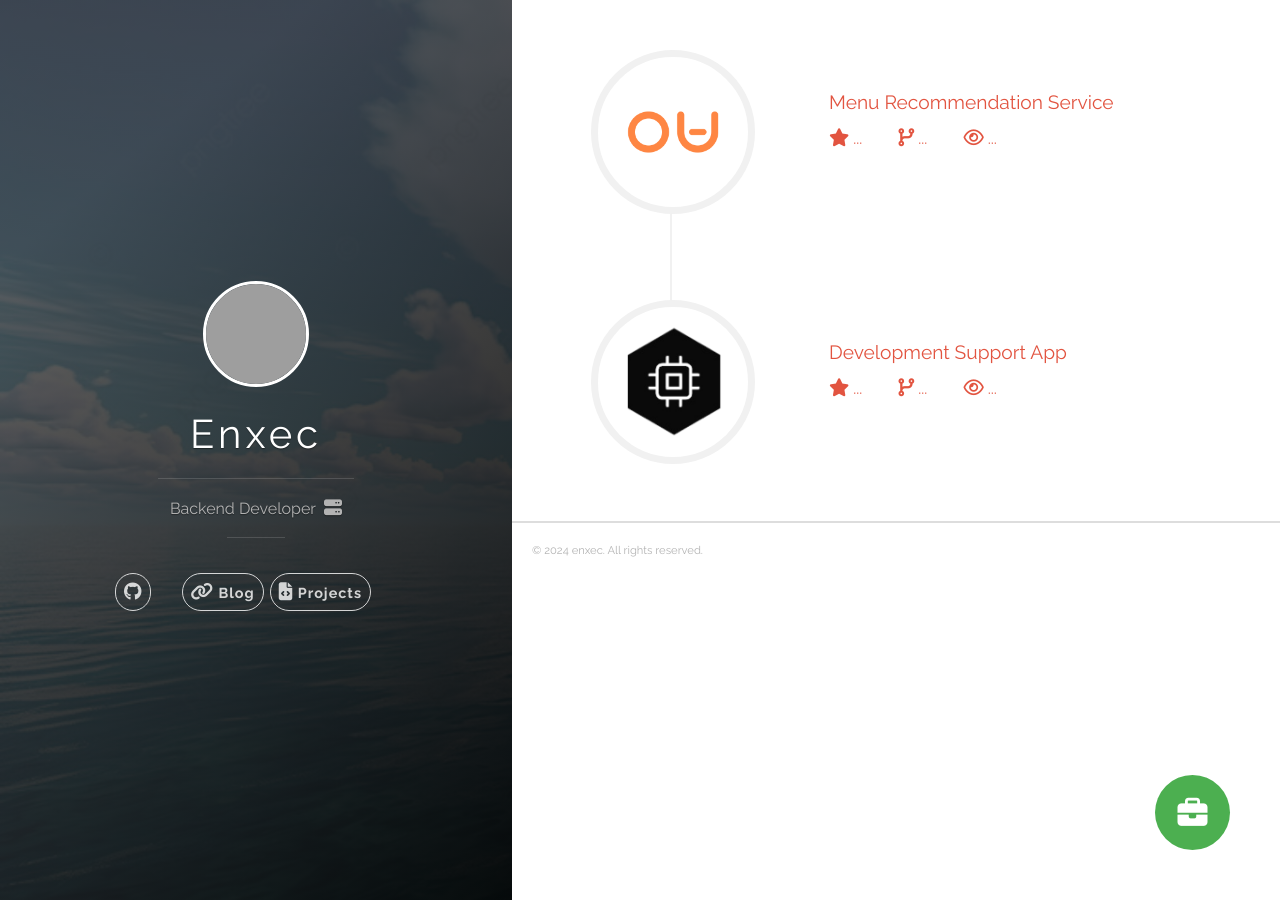
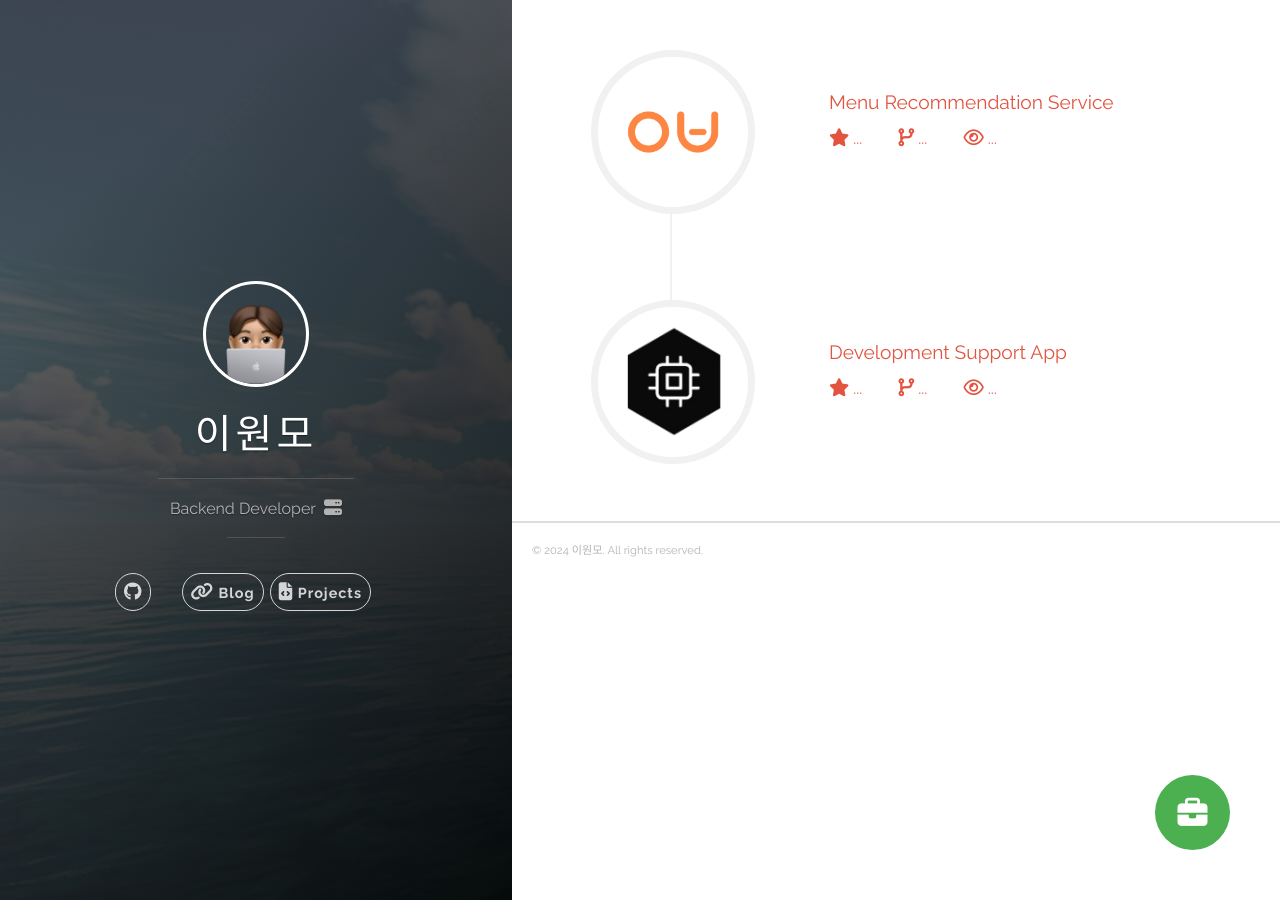
Before and after one commit to enxec/business-card, a Jekyll site: the page built from index.html, in a window 1280 px wide. Built offline with Jekyll 4.4.1, drawn with Linux system fonts in a browser that asks for light colours; nearby versions of some CDN libraries; comment, search, counter and statistics services are not loaded; grey boxes are pictures that could not be loaded.

Commit message:
설정파일 수정

```diff
--- a/_config.yml
+++ b/_config.yml
@@ -1,15 +1,15 @@
 # Site settings
-title: Enxec
+title: 이원모
 description: 'Business Card Page'
 url: 'https://enxec.businesscard.nbyte.kr'
 baseurl: ''
-profilepic: '/images/enxec.png'
+profilepic: '/images/profile.png'
 bkimage: '/images/bk1.jpg'
 google_analytics: UA-XXXXXX-X
 font_awesome: '44a86f330f.js'
 
 author:
-  name: 'enxec'
+  name: '이원모'
   email: dev21mo@gmail.com
 #  mastodon: tzuehlke@mstdn.social
 #  twitter_username: thomzuehlke
```
